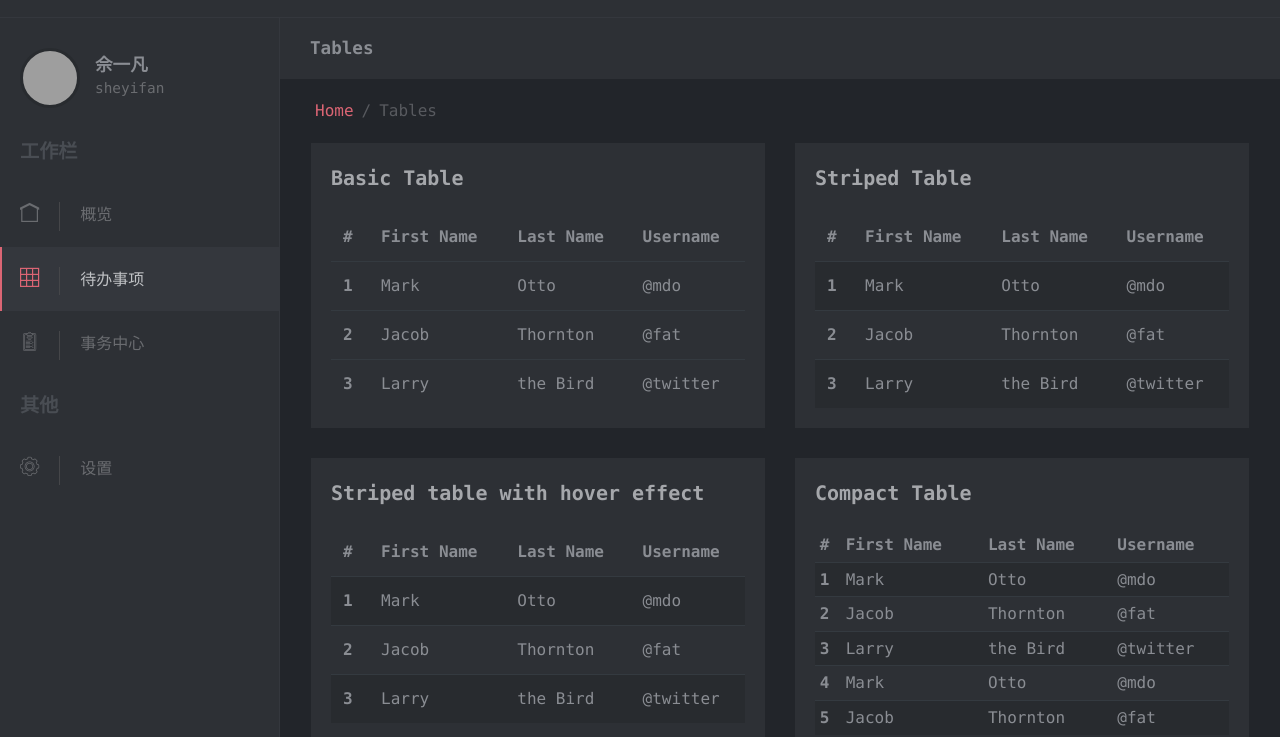
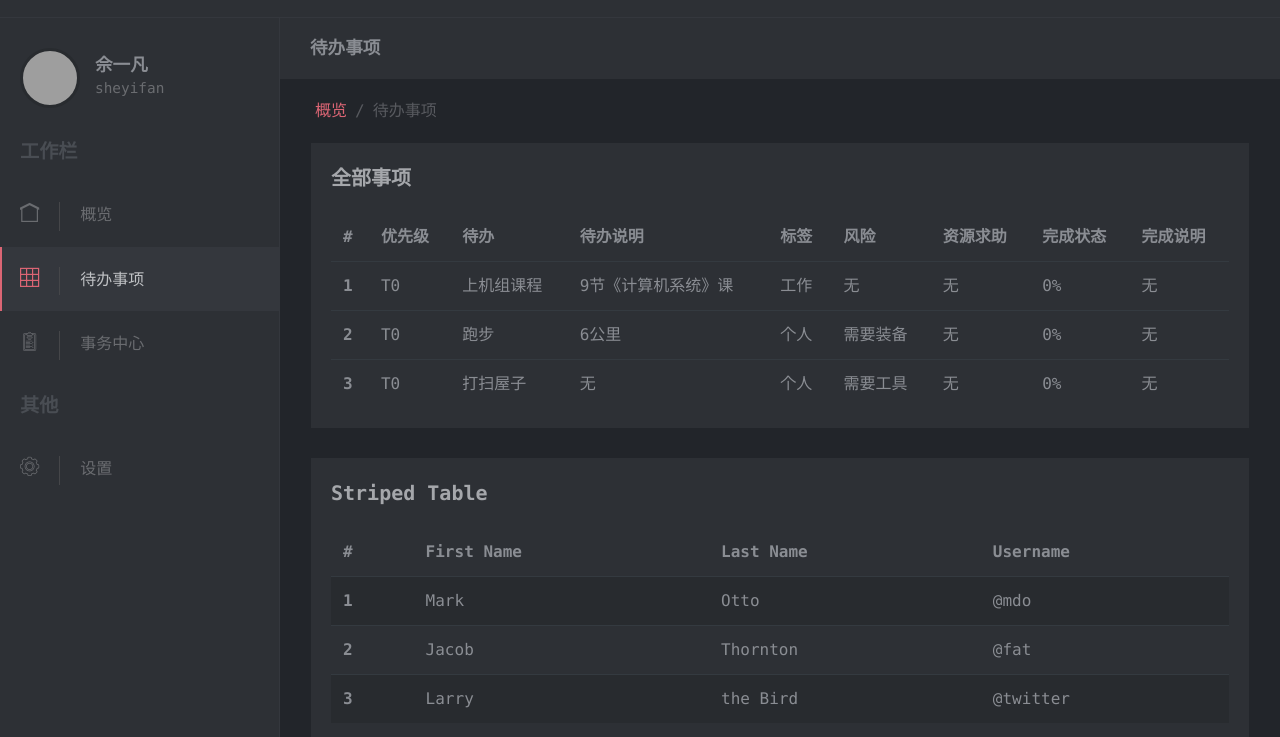
Before and after one commit to sheyifan/SLogger, an Electron app: page web/tables.html in a window 1280 px wide. Shown: the part 63-800 px from the top of the page. Drawn offline with Linux system fonts and the light colour scheme; grey boxes are pictures that could not be loaded.

Commit message:
login.html纵向填充可以达到100%了。因为横向宽度不再受限制。 表格、表单横向宽度改为不受限制（原先限制为50%），可以横向充满。

```diff
--- a/web/tables.html
+++ b/web/tables.html
@@ -129,14 +129,14 @@
         <!-- Page Header-->
         <div class="page-header no-margin-bottom">
           <div class="container-fluid">
-            <h2 class="h5 no-margin-bottom">Tables</h2>
+            <h2 class="h5 no-margin-bottom">待办事项</h2>
           </div>
         </div>
         <!-- Breadcrumb-->
         <div class="container-fluid">
           <ul class="breadcrumb">
-            <li class="breadcrumb-item"><a href="index.html">Home</a></li>
-            <li class="breadcrumb-item active">Tables        </li>
+            <li class="breadcrumb-item"><a href="index.html">概览</a></li>
+            <li class="breadcrumb-item active">待办事项        </li>
           </ul>
         </div>
         <section class="no-padding-top">
@@ -144,35 +144,56 @@
             <div class="row">
               <div class="col-lg-6">
                 <div class="block margin-bottom-sm">
-                  <div class="title"><strong>Basic Table</strong></div>
+                  <div class="title"><strong>全部事项</strong></div>
                   <div class="table-responsive">
                     <table class="table">
                       <thead>
                         <tr>
                           <th>#</th>
-                          <th>First Name</th>
-                          <th>Last Name</th>
-                          <th>Username</th>
+                          <th>优先级</th>
+                          <th>待办</th>
+                          <th>待办说明</th>
+                          <th>标签</th>
+                          <th>风险</th>
+                          <th>资源求助</th>
+                          <th>完成状态</th>
+                          <th>完成说明</th>
                         </tr>
                       </thead>
                       <tbody>
                         <tr>
                           <th scope="row">1</th>
-                          <td>Mark</td>
-                          <td>Otto</td>
-                          <td>@mdo</td>
+                          <td>T0</td>
+                          <td>上机组课程</td>
+                          <td>9节《计算机系统》课</td>
+                          <td>工作</td>
+                          <td>无</td>
+                          <td>无</td>
+                          <td>0%</td>
+                          <td>无</td>
                         </tr>
                         <tr>
                           <th scope="row">2</th>
-                          <td>Jacob</td>
-                          <td>Thornton</td>
-                          <td>@fat</td>
+                          <td>T0</td>
+                          <td>跑步</td>
+                          <td>6公里</td>
+                          <td>个人</td>
+                          <td>需要装备</td>
+                          <td>无</td>
+                          <td>0%</td>
+                          <td>无</td>
                         </tr>
                         <tr>
                           <th scope="row">3</th>
-                          <td>Larry</td>
-                          <td>the Bird</td>
-                          <td>@twitter</td>
+                          <td>T0</td>
+                          <td>打扫屋子</td>
+                          <td>无</td>
+                          <td>个人</td>
+                          <td>需要工具</td>
+                          <td>无</td>
+                          <td>0%</td>
+                          <td>无</td>
+                        </tr>
                         </tr>
                       </tbody>
                     </table>
```
Also changed, not shown: web/forms.html (+3 -3 lines), web/vendor/bootstrap/css/bootstrap.min.css.
